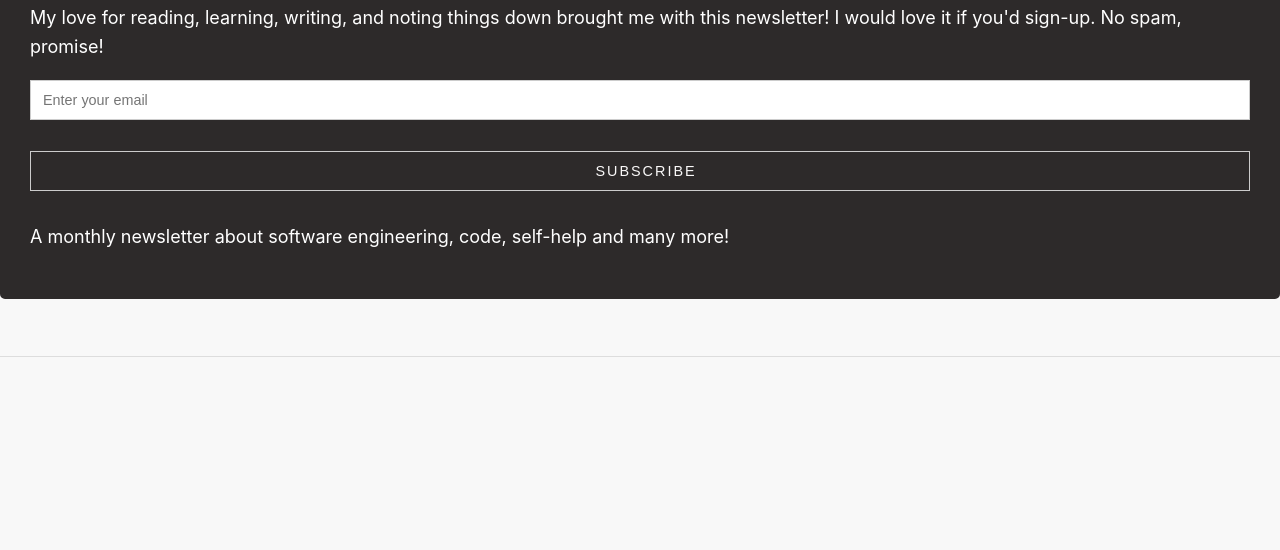
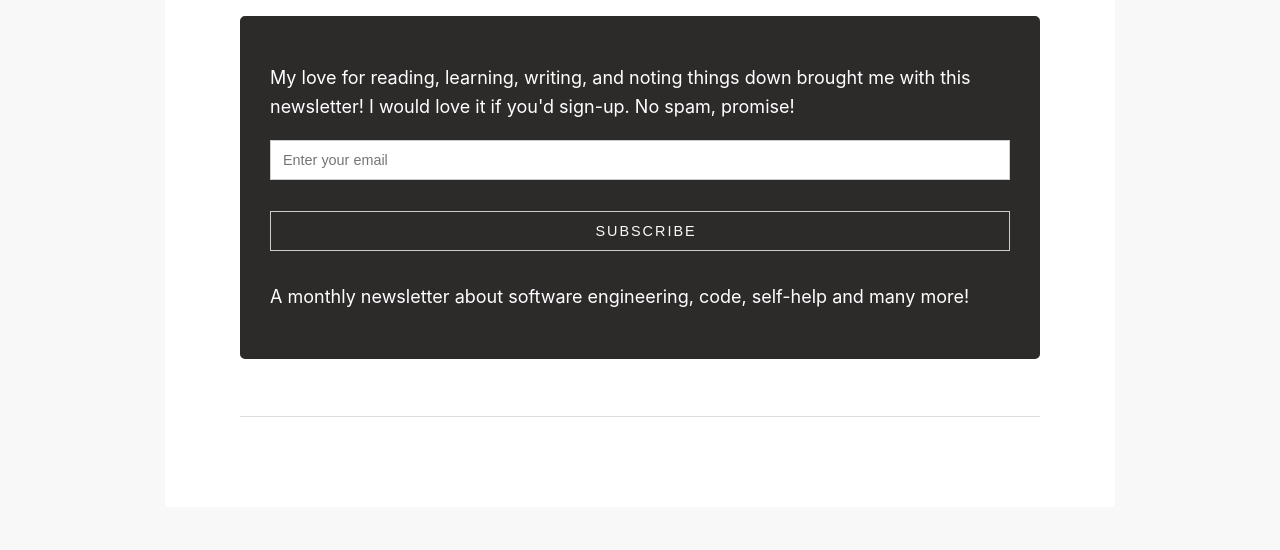
Before and after one commit to mishal23/mishal23.github.io, a Gatsby site: page /newsletter in a window 1280 px wide. Shown: the part 250-800 px from the top of the page. Built offline with nearby package versions, Linux system fonts and the light colour scheme; Gatsby itself is replaced by a stand-in of ours.

Commit message:
fix newsletter css

```diff
--- a/src/pages/newsletter.js
+++ b/src/pages/newsletter.js
@@ -6,6 +6,7 @@ import Newsletter from "../components/newsletter"
 
 const NewsletterPage = () => (
   <>
+    <section className="container wrap">
       <Seo title="Newsletter" />
       <Default />
       <Post title="Newsletter 📝">
@@ -14,6 +15,7 @@ const NewsletterPage = () => (
 		 down brought me with this newsletter! I would love it if you'd sign-up. No spam, promise!"
         />
       </Post>
+    </section>
   </>
 )
 
```
Lines whose indentation alone changed are shown as unchanged.
